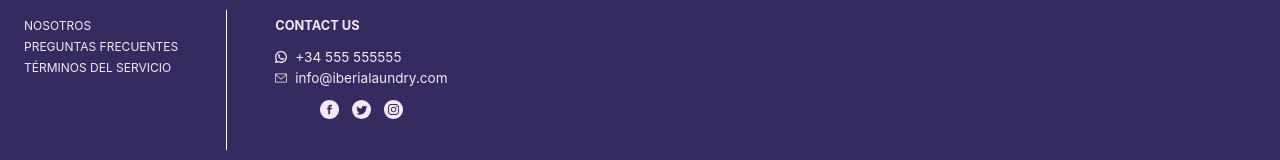
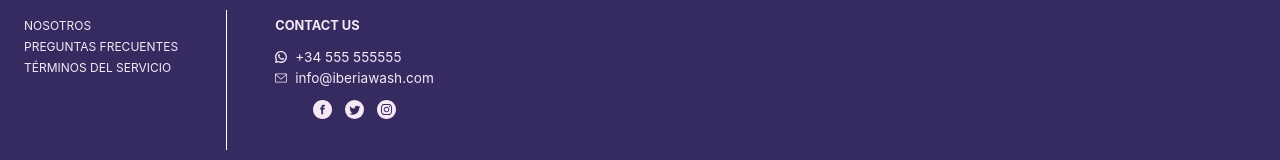
Before and after one commit to yngrdyn/delundry, a React (Create React App) app: page /terms-and-conditions in a window 1280 px wide. Shown: the part 603-763 px from the top of the page. Built offline with nearby package versions, Linux system fonts and the light colour scheme.

Commit message:
new logo

```diff
--- a/src/components/footer/index.js
+++ b/src/components/footer/index.js
@@ -27,7 +27,7 @@
               </div>
               <div className="contact-us-item">
                 <img src={envelope} alt="icono de email"></img>
-                <span><a href="mailto:info@iberialaundry.com">info@iberialaundry.com</a></span>
+                <span><a href="mailto:info@iberiawash.com">info@iberiawash.com</a></span>
               </div>
               <div className="contact-us-item social">
                 <a href="https://www.facebook.com"><img src={facebook} alt="icono de facebook"></img></a>
```
